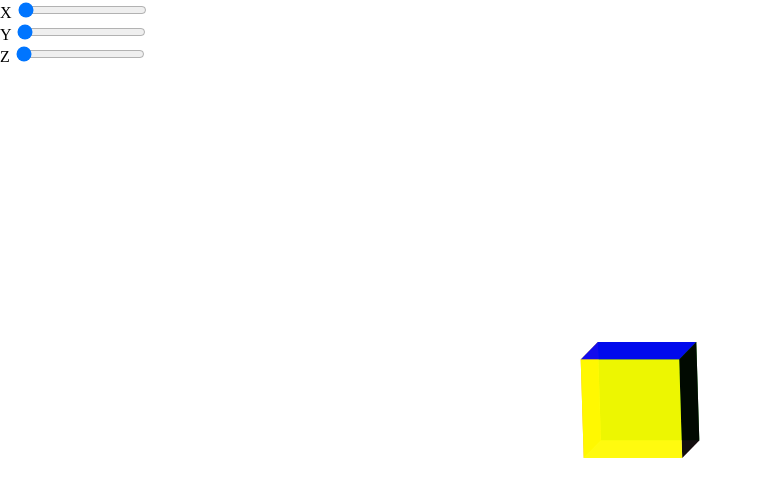
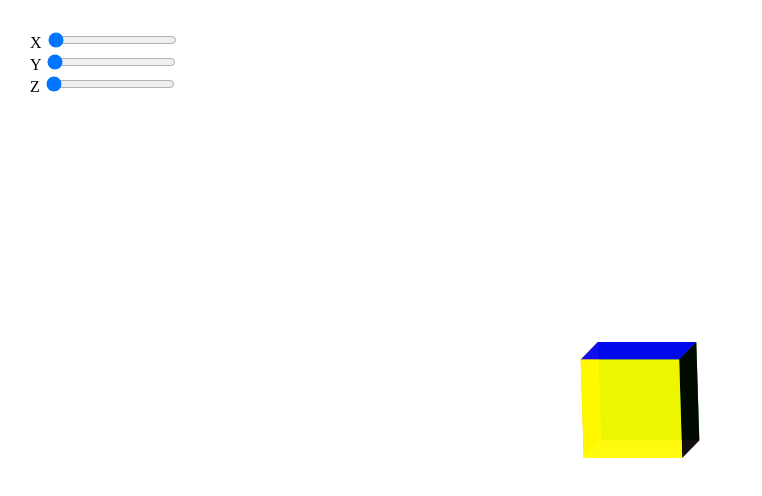
Before and after one commit to maximedupre/sek-squared-engine, a plain HTML site: page index.html in a window 1280 px wide. Shown: the whole page, without its empty margins (0-762 px from the left). Drawn offline with Linux system fonts and the light colour scheme.

Commit message:
positions controls a little bit better

```diff
--- a/main.css
+++ b/main.css
@@ -5,6 +5,8 @@ body {
 }
 
 div {
+    left: 30px;
+    top: 30px;
     position: absolute;
     z-index: 1000;
 }
```
